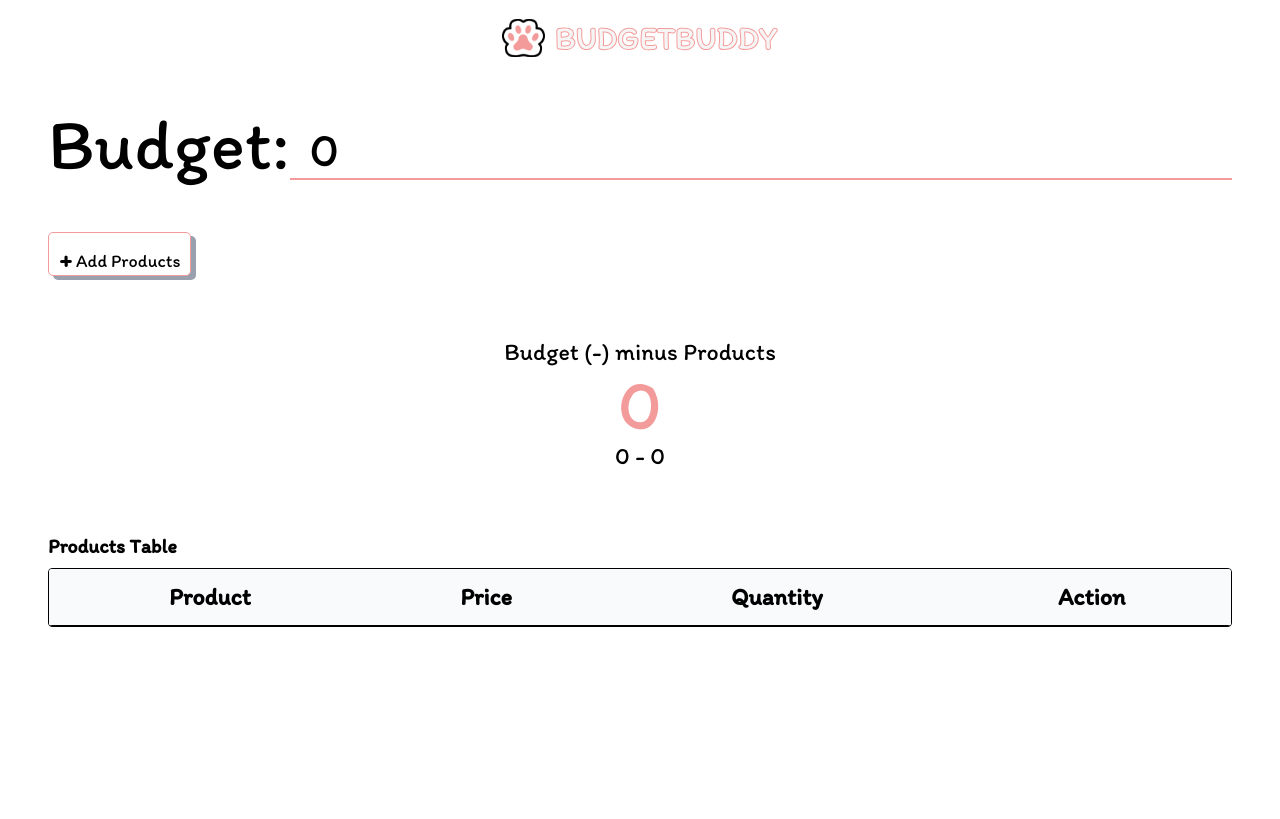
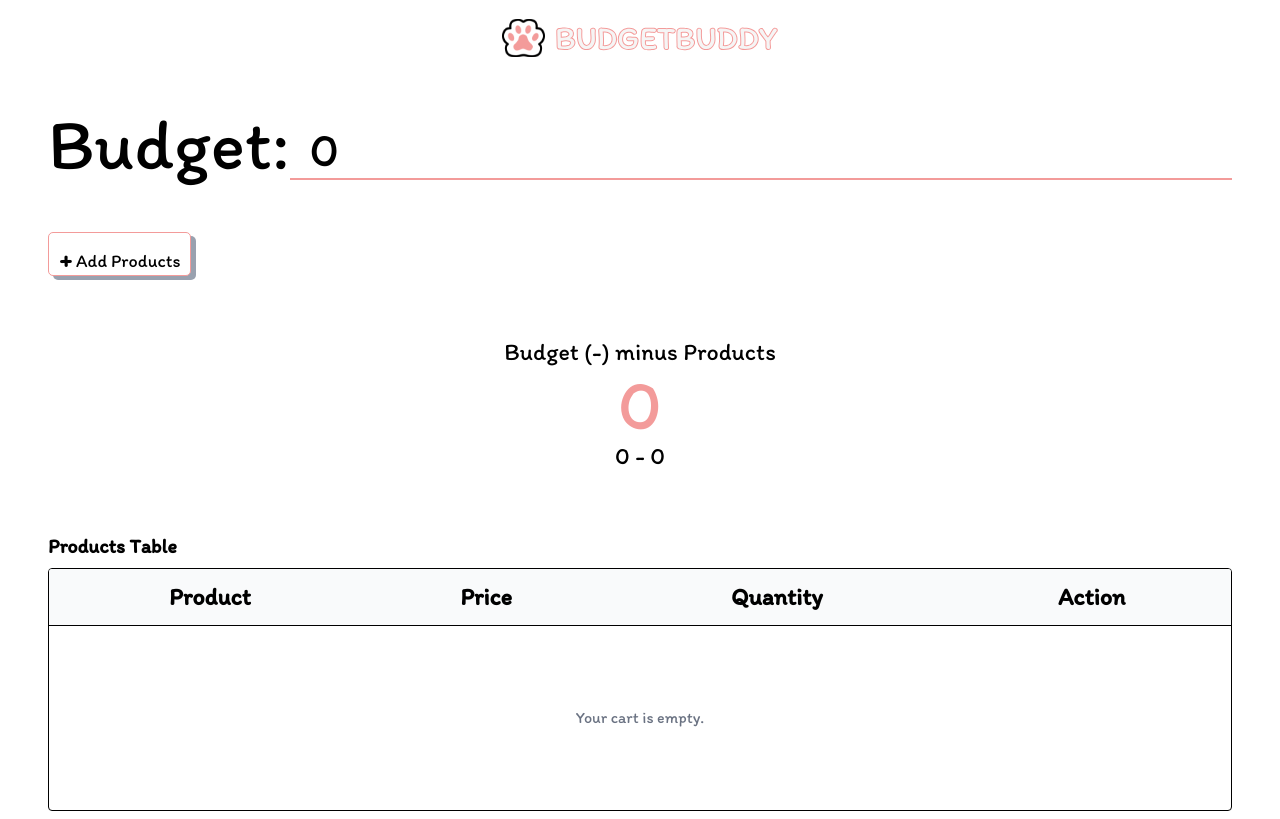
Before and after one commit to dev-dabid/react-ts-budget-buddy, a React (Vite) app: page / in a window 1280 px wide. Built offline with nearby package versions, Linux system fonts and the light colour scheme.

Commit message:
add: empty cart handler table

```diff
--- a/src/App.tsx
+++ b/src/App.tsx
@@ -107,7 +107,14 @@ const App = () => {
               </tr>
             </thead>
             <tbody>
-              {items.map((item) => (
+              {items.length === 0 ? (
+                <tr>
+                  <td colSpan={4} className="text-center py-20 text-gray-500">
+                    Your cart is empty.
+                  </td>
+                </tr>
+              ) : (
+                items.map((item) => (
                   <tr
                     key={item.id}
                     className="border-b last:border-0 hover:bg-gray-50 transition-colors"
@@ -132,7 +139,8 @@ const App = () => {
                       </button>
                     </td>
                   </tr>
-              ))}
+                ))
+              )}
             </tbody>
           </table>
         </div>
```
Lines whose indentation alone changed are shown as unchanged.
